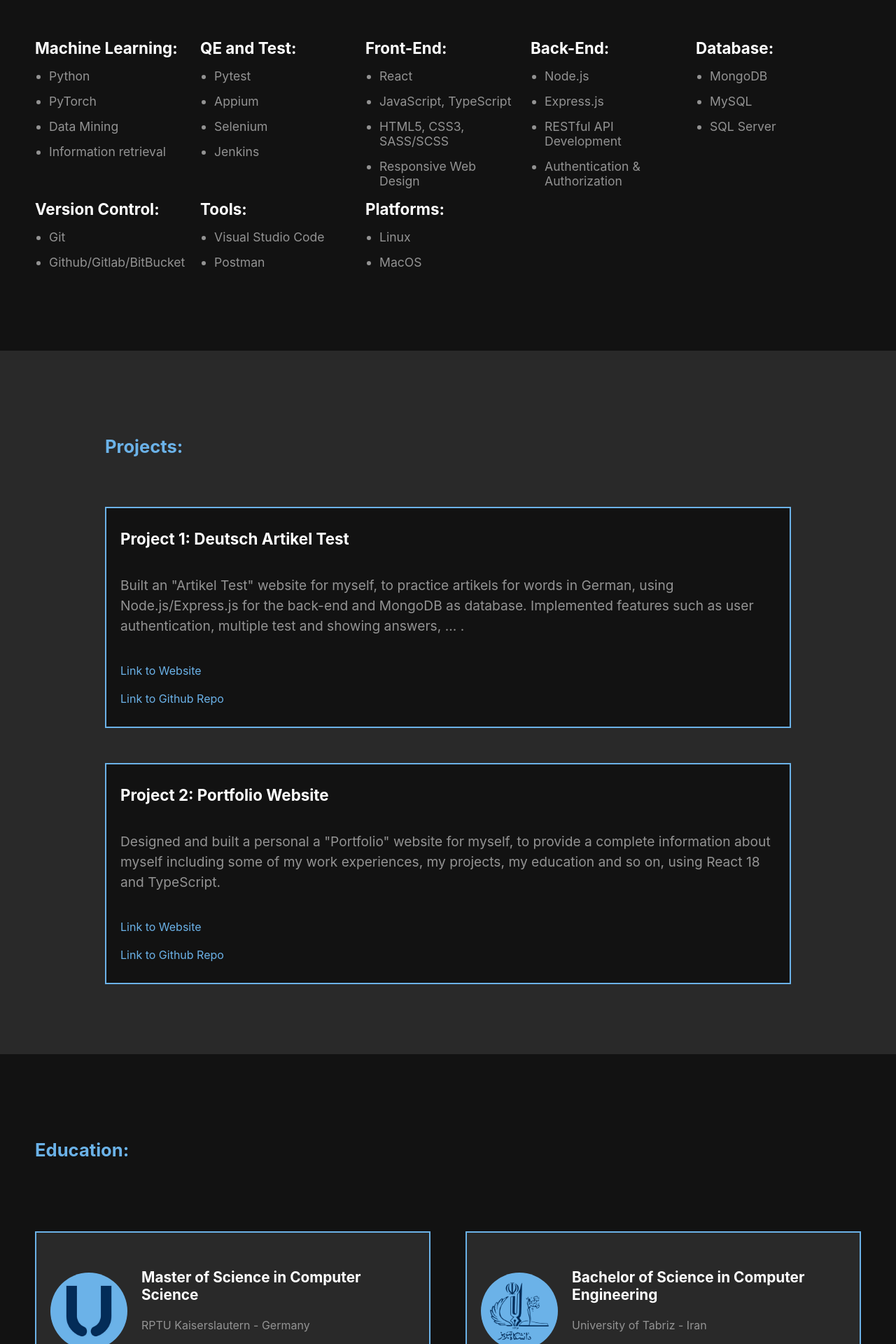
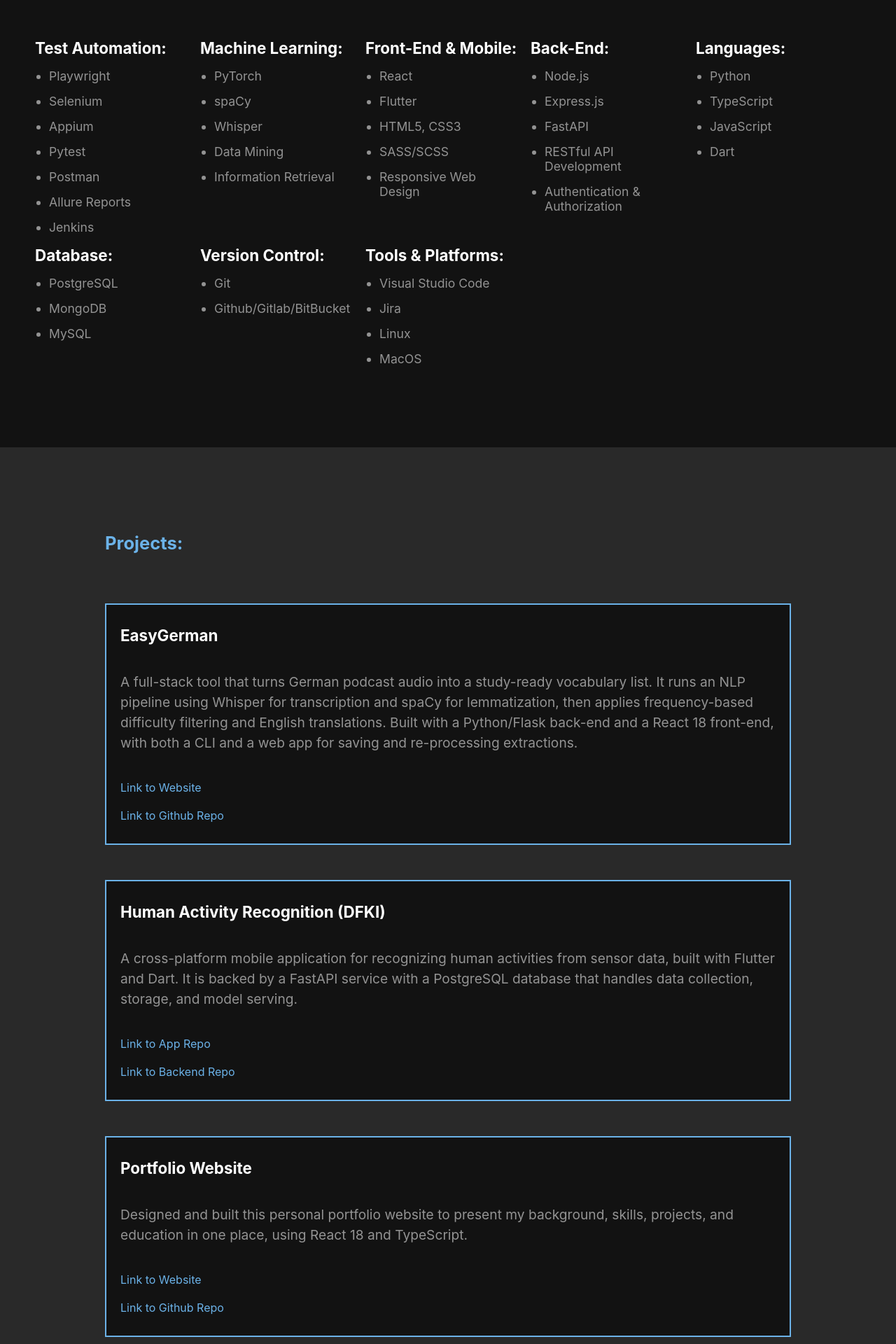
Before and after one commit to sinatavakolifard/portfolio, a React (Vite) app: page / in a window 1280 px wide. Shown: the part 1740-3660 px from the top of the page at 70% size. Built offline with nearby package versions, Linux system fonts and the light colour scheme.

Commit message:
Update my skills and projects

```diff
--- a/src/components/Projects.module.css
+++ b/src/components/Projects.module.css
@@ -1,7 +1,7 @@
 .container {
   background-color: var(--darkBackground2);
-  height: 100vh;
-  padding: 0 200px;
+  min-height: 100vh;
+  padding: 100px 200px;
   display: flex;
   flex-direction: column;
   justify-content: center;
--- a/src/components/Projects.tsx
+++ b/src/components/Projects.tsx
@@ -8,37 +8,71 @@
 
       <div className={styles.projects}>
         <div className={styles.project}>
-          <h3 className={styles.h3}>Project 1: Deutsch Artikel Test</h3>
+          <h3 className={styles.h3}>EasyGerman</h3>
           <p className={styles.projectDescription}>
-            Built an "Artikel Test" website for myself, to practice artikels for
-            words in German, using Node.js/Express.js for the back-end and
-            MongoDB as database. Implemented features such as user
-            authentication, multiple test and showing answers, ... .
+            A full-stack tool that turns German podcast audio into a
+            study-ready vocabulary list. It runs an NLP pipeline using Whisper
+            for transcription and spaCy for lemmatization, then applies
+            frequency-based difficulty filtering and English translations.
+            Built with a Python/Flask back-end and a React 18 front-end, with
+            both a CLI and a web app for saving and re-processing extractions.
           </p>
           <a
             className={styles.links}
-            href="https://deu.onrender.com"
+            href="https://easygerman.sinacodes.de"
             target="_blank"
+            rel="noopener noreferrer"
           >
             Link to Website
           </a>
-          <a className={styles.links} href="" target="_blank">
+          <a
+            className={styles.links}
+            href="https://github.com/sinatavakolifard/easygerman"
+            target="_blank"
+            rel="noopener noreferrer"
+          >
             Link to Github Repo
           </a>
         </div>
 
         <div className={styles.project}>
-          <h3 className={styles.h3}>Project 2: Portfolio Website</h3>
+          <h3 className={styles.h3}>Human Activity Recognition (DFKI)</h3>
           <p className={styles.projectDescription}>
-            Designed and built a personal a "Portfolio" website for myself, to
-            provide a complete information about myself including some of my
-            work experiences, my projects, my education and so on, using React
-            18 and TypeScript.
+            A cross-platform mobile application for recognizing human activities
+            from sensor data, built with Flutter and Dart. It is backed by a
+            FastAPI service with a PostgreSQL database that handles data
+            collection, storage, and model serving.
+          </p>
+          <a
+            className={styles.links}
+            href="https://github.com/sinatavakolifard/dfki_human_activity_recognition"
+            target="_blank"
+            rel="noopener noreferrer"
+          >
+            Link to App Repo
+          </a>
+          <a
+            className={styles.links}
+            href="https://github.com/sinatavakolifard/dfki_har_backend"
+            target="_blank"
+            rel="noopener noreferrer"
+          >
+            Link to Backend Repo
+          </a>
+        </div>
+
+        <div className={styles.project}>
+          <h3 className={styles.h3}>Portfolio Website</h3>
+          <p className={styles.projectDescription}>
+            Designed and built this personal portfolio website to present my
+            background, skills, projects, and education in one place, using
+            React 18 and TypeScript.
           </p>
           <a
             className={styles.links}
             href="https://sinacodes.de"
             target="_blank"
+            rel="noopener noreferrer"
           >
             Link to Website
           </a>
@@ -46,8 +80,27 @@
             className={styles.links}
             href="https://github.com/sinatavakolifard/portfolio"
             target="_blank"
+            rel="noopener noreferrer"
           >
             Link to Github Repo
+          </a>
+        </div>
+
+        <div className={styles.project}>
+          <h3 className={styles.h3}>Deutsch Artikel Test</h3>
+          <p className={styles.projectDescription}>
+            A web app for practicing the articles (der/die/das) of German words,
+            built with a Node.js/Express.js back-end and a MongoDB database. It
+            includes features such as user authentication, multiple tests, and
+            answer review.
+          </p>
+          <a
+            className={styles.links}
+            href="https://deu.onrender.com"
+            target="_blank"
+            rel="noopener noreferrer"
+          >
+            Link to Website
           </a>
         </div>
       </div>
--- a/src/components/Skills.tsx
+++ b/src/components/Skills.tsx
@@ -7,29 +7,34 @@
       <h2 className={styles.h2}>Skills:</h2>
       <div className={styles.skills}>
         <div className={styles.skill}>
-          <h3 className={styles.h3}>Machine Learning:</h3>
+          <h3 className={styles.h3}>Test Automation:</h3>
           <ul>
-            <li>Python</li>
-            <li>PyTorch</li>
-            <li>Data Mining</li>
-            <li>Information retrieval</li>
-          </ul>
-        </div>
-        <div className={styles.skill}>
-          <h3 className={styles.h3}>QE and Test:</h3>
-          <ul>
+            <li>Playwright</li>
+            <li>Selenium</li>
+            <li>Appium</li>
             <li>Pytest</li>
-            <li>Appium</li>
-            <li>Selenium</li>
+            <li>Postman</li>
+            <li>Allure Reports</li>
             <li>Jenkins</li>
           </ul>
         </div>
         <div className={styles.skill}>
-          <h3 className={styles.h3}>Front-End:</h3>
+          <h3 className={styles.h3}>Machine Learning:</h3>
+          <ul>
+            <li>PyTorch</li>
+            <li>spaCy</li>
+            <li>Whisper</li>
+            <li>Data Mining</li>
+            <li>Information Retrieval</li>
+          </ul>
+        </div>
+        <div className={styles.skill}>
+          <h3 className={styles.h3}>Front-End & Mobile:</h3>
           <ul>
             <li>React</li>
-            <li>JavaScript, TypeScript</li>
-            <li>HTML5, CSS3, SASS/SCSS</li>
+            <li>Flutter</li>
+            <li>HTML5, CSS3</li>
+            <li>SASS/SCSS</li>
             <li>Responsive Web Design</li>
           </ul>
         </div>
@@ -38,16 +43,26 @@
           <ul>
             <li>Node.js</li>
             <li>Express.js</li>
+            <li>FastAPI</li>
             <li>RESTful API Development</li>
             <li>Authentication & Authorization</li>
           </ul>
         </div>
         <div className={styles.skill}>
+          <h3 className={styles.h3}>Languages:</h3>
+          <ul>
+            <li>Python</li>
+            <li>TypeScript</li>
+            <li>JavaScript</li>
+            <li>Dart</li>
+          </ul>
+        </div>
+        <div className={styles.skill}>
           <h3 className={styles.h3}>Database:</h3>
           <ul>
+            <li>PostgreSQL</li>
             <li>MongoDB</li>
             <li>MySQL</li>
-            <li>SQL Server</li>
           </ul>
         </div>
         <div className={styles.skill}>
@@ -58,15 +73,10 @@
           </ul>
         </div>
         <div className={styles.skill}>
-          <h3 className={styles.h3}>Tools:</h3>
+          <h3 className={styles.h3}>Tools & Platforms:</h3>
           <ul>
             <li>Visual Studio Code</li>
-            <li>Postman</li>
-          </ul>
-        </div>
-        <div className={styles.skill}>
-          <h3 className={styles.h3}>Platforms:</h3>
-          <ul>
+            <li>Jira</li>
             <li>Linux</li>
             <li>MacOS</li>
           </ul>
```
